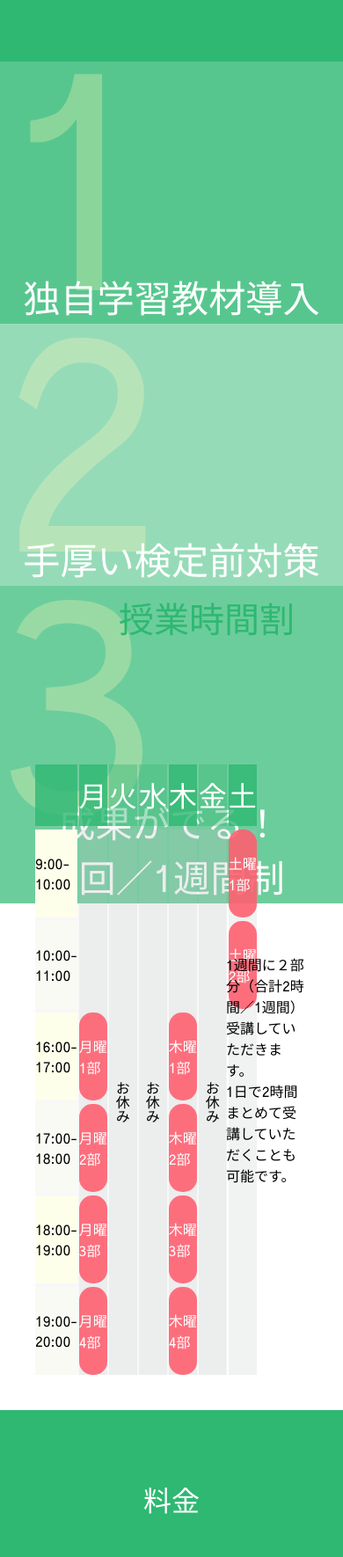
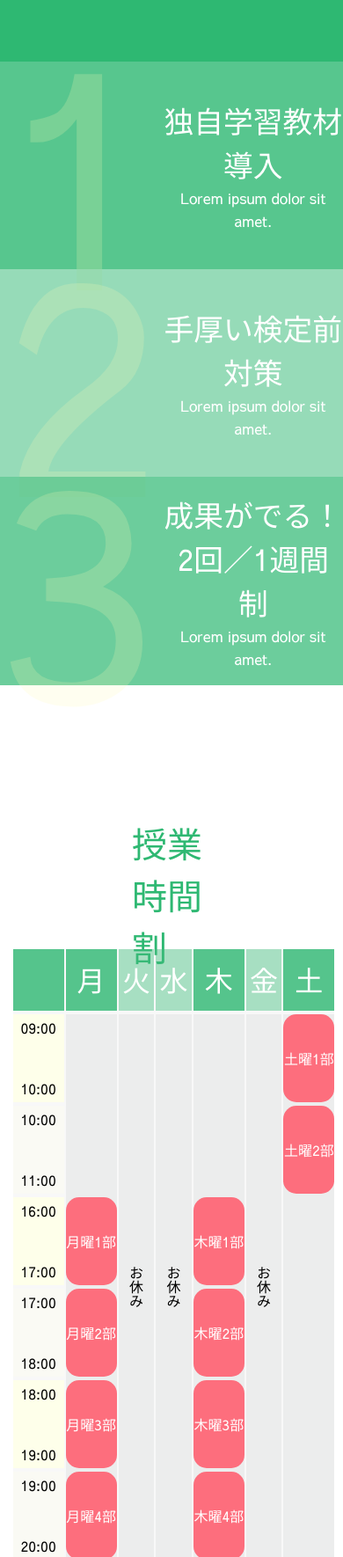
Before and after one commit to Queenshiba/Futaba-Abacus-School, a plain HTML site: page index.html in a window 390 px wide. Shown: the part 943-2713 px from the top of the page at 88% size. Drawn offline with Linux system fonts and the light colour scheme; some packages are replaced by stand-ins of ours.

Commit message:
make it responsive

```diff
--- a/index.html
+++ b/index.html
@@ -30,10 +30,11 @@
         <div class="main">
             <H1>ふたばそろばん</H1>
             <h2>そろばんで計算力・暗記力を伸ばす！</h2>
+        </div>
             <div class="btn-container">
-                <button class="call">体験授業申し込み</button>
+                    <a href="tel:08061758516"><button class="call">体験授業申し込み</button></a>
             </div>
-        </div>
+
     </div>
 
     <!-- landingPage mobile -->
@@ -79,15 +80,24 @@
         <div class="number123">
             <div class="no1">
                 <div class="figure1">1</div>
+                <div class="comment">
                     <div class="comment1">独自学習教材導入</div>
+                    <p>Lorem ipsum dolor sit amet.</p>
+                </div>
             </div>
             <div class="no2">
                 <div class="figure2">2</div>
+                <div class="comment">
                     <div class="comment2">手厚い検定前対策</div>
+                    <p>Lorem ipsum dolor sit amet.</p>
+                </div>
             </div>
             <div class="no3">
                 <div class="figure3">3</div>
+                <div class="comment">
                     <div class="comment3">成果がでる！<br>2回／1週間制</div>
+                    <p>Lorem ipsum dolor sit amet.</p>
+                </div>
             </div>
         </div>
 
@@ -96,6 +106,7 @@
 
     <!-- Schedule -->
     <div id="schedule" class="schedule">
+        <div class="schedule-title">
             <p>授業時間割</p>
         </div>
         <div class="schedule-container">
@@ -114,12 +125,12 @@
                 <div class="Sat">土</div>
                 <div class="SatEmp"></div>
 
-            <div class="time1">9:00-10:00</div>
-            <div class="time2">10:00-11:00</div>
-            <div class="time3">16:00-17:00</div>
-            <div class="time4">17:00-18:00</div>
-            <div class="time5">18:00-19:00</div>
-            <div class="time6">19:00-20:00</div>
+                <div class="time1">09:00<br><br><br>10:00</div>
+                <div class="time2">10:00<br><br><br>11:00</div>
+                <div class="time3">16:00<br><br><br>17:00</div>
+                <div class="time4">17:00<br><br><br>18:00</div>
+                <div class="time5">18:00<br><br><br>19:00</div>
+                <div class="time6">19:00<br><br><br>20:00</div>
                 <div class="class1">土曜1部</div>
                 <div class="class2">土曜2部</div>
                 <div class="class3">月曜1部</div>
@@ -132,11 +143,13 @@
                 <div class="class10">木曜4部</div>
             </div>
             <div class="schedule-detail">
-            <p>1週間に２部分（合計2時間／1週間）受講していただきます。</p>
-            <p>1日で2時間まとめて受講していただくことも可能です。</p>
+                <p>詳細</p>
+                <br>
+                <p>1週間に２コマ分（合計2時間／1週間）受講していただきます。</p>
+                <p>1日で２コマ（２時間）まとめて受講していただくことも可能です。</p>
             </div>
         </div>
-
+    </div>
     <!-- price-->
     <div id="price" class="price">
         <div class="price-title">
@@ -166,13 +179,17 @@
         <div class="map-container">
             <div class="map-detail">
                 <p>松ケ丘自治会館</p>
+                <br>
                 <p>〒664-0024</p>
                 <p>兵庫県伊丹市松ケ丘３丁目11</p>
+                <br>
                 <p>080-6175-8516</p>
                 <p>(受付時間:平日9:00～18:00)</p>
+                <br>
                 <p>教室長:柴田まで</p>
             </div>
             <div id="maps"></div>
+            <!-- <div id="maap">ac</div> -->
         </div>
 
 
--- a/main.js
+++ b/main.js
@@ -27,3 +27,5 @@ function mapAccess() {
     });
     marker.setMap(map);
     }
+
+  // hamburger nav
--- a/style.css
+++ b/style.css
@@ -3,6 +3,11 @@
     margin: 0;
     font-family: 'Sawarabi Gothic', sans-serif;
     box-sizing: border-box;
+
+}
+body {
+    display: flex;
+    flex-direction: column;
 }
 
 /* go back to top botton */
@@ -50,7 +55,10 @@ nav {
 nav a {
     padding: 25px;
 }
+nav > img {
+    margin: auto 0;
 
+}
 .menu-container {
     display: flex;
     align-content: center;
@@ -68,8 +76,9 @@ nav a {
 
 .nav-laptop img {
     height: 50px;
+    width: auto;
     margin-right: auto;
-    padding: 10px;
+    padding-left: 20px;
 }
 
 .LP-laptop {
@@ -85,16 +94,18 @@ nav a {
     display: flex;
     flex-direction: column;
     align-items: center;
-    margin: auto 0;
+    padding-top: 100px;
 }
 
+.btn-container {
+    margin: auto;
+}
 h1 {
     padding: 10px;
     font-size: 3.5em;
 }
 
 h2 {
-    padding-bottom: 70px;
     font-size: 1em;
 }
 
@@ -118,10 +129,7 @@ h2 {
     border-bottom: none;
     /*disappears*/
 }
-@media only screen and (max-width: 480px)  {
-    .LP-laptop {display: none;}
 
-}
 /* LP-mobile */
 .LP-mobile {
     background: url(/img/aGirlUsingAnAbacusdarken.png) no-repeat;
@@ -182,6 +190,7 @@ h2 {
     visibility: visible;
     -webkit-transform: scaleX(1);
     transform: scaleX(1);
+
   }
 .menu  div {
     padding-top: 40px;
@@ -191,9 +200,7 @@ h2 {
     flex-direction: column;
 }
 
-.lang-options a {
-    padding: 10px 15px;
-}
+
 .menu img {
     height: 40px;
     width: auto;
@@ -309,7 +316,7 @@ h2 {
   }
 
   .menu-wrap .menu > div {
-    background: green;
+    background: rgba(47, 184, 114, 0.9);
     /* border-radius: 50%; */
     width: 200vw;
     height: 200vw;
@@ -342,7 +349,7 @@ h2 {
     transition: color 0.4s ease;
   }
 
-  @media only screen and (min-width: 480px)  {
+  @media screen and (min-width: 860px)  {
     .LP-mobile {
         display: none;
     }
@@ -350,6 +357,26 @@ h2 {
         display: none;
     }
 
+}
+@media  (max-width: 860px)  {
+    .LP-laptop {
+        display: none;
+    }
+    .main {
+        padding-top: 100px;
+    }
+
+    .btn-container {
+        padding-top: 50px;
+    }
+    h1 {
+        padding: 10px;
+        font-size: 3.5em;
+    }
+
+    h2 {
+        font-size: 1em;
+    }
 }
 
 
@@ -394,15 +421,20 @@ h2 {
     display: inline-block;
     font-size: 40vh;
     line-height: 0.7em;
-    color: rgb(255, 248, 181, 0.3)
+    color: rgb(255, 248, 181, 0.2)
 }
 
-.comment1 {
+.comment > div {
     color: white;
     margin: auto;
-    font-size: 5vh;
+    font-size: 4vh;
+    text-align: center;
 }
-
+.comment > p {
+    font-size: 2vh;
+    color: white;
+    text-align: center;
+}
 .no2 {
     background: rgb(46, 184, 114, 0.5);
     height: 100%;
@@ -415,14 +447,10 @@ h2 {
     display: inline-block;
     font-size: 40vh;
     line-height: 0.7em;
-    color: rgb(255, 248, 181, 0.3)
+    color: rgb(255, 248, 181, 0.2)
 }
 
-.comment2 {
-    color: white;
-    margin: auto;
-    font-size: 5vh;
-}
+
 
 .no3 {
     background: rgb(46, 184, 114, 0.7);
@@ -436,59 +464,76 @@ h2 {
     display: inline-block;
     font-size: 40vh;
     line-height: 0.7em;
-    color: rgb(255, 248, 181, 0.3)
+    color: rgb(255, 248, 181, 0.2)
 }
 
-.comment3 {
-    color: white;
-    margin: auto;
-    font-size: 5vh;
-    word-break: pre-wrap;
-    margin: auto;
-}
-@media only screen and (max-width: 480px)  {
+
+@media only screen and (max-width: 800px)  {
     .number123  {
         display: flex;
-        flex-direction: column;}
+        flex-direction: column;
+        height: auto;
 
-
+    }
+    .number123 > div {
+        font-size: 1em;
+    }
+    .no1 {
+        display: flex;
+        flex-direction: row;
+    }
+    .no2 {
+        display: flex;
+        flex-direction: row;
+    }
+    .no3 {
+        display: flex;
+        flex-direction: row;
+    }
+    .comment {
+        margin: auto;
+    }
 }
 
 /* schedule */
-
 .schedule {
-    height: 15vh;
-    font-size: 2.5em;
-    color: rgb(46, 184, 114, 1);
-    height: 30vh;
+    /* background: red; */
     display: flex;
     flex-direction: column;
-    text-align: center;
+    height: 150vh;
 }
 
-.schedule p {
-    margin: auto 0;
-    padding-left: 80px;
+.schedule-title {
+    color: rgb(46, 184, 114, 1);
+    padding: 150px;
+}
+
+.schedule-title > p {
+    font-size: 2.5em;
+    display: flex;
+    justify-content: center;
+
 }
 
 .schedule-container {
     display: flex;
     flex-direction: row;
-    padding: 40px;
+    padding-left: 20px;
 }
 
+
 .grid-container {
+    font-size: 1em;
     display: grid;
+    height: 100%;
     width: 70%;
     margin: 0 auto;
     column-gap: 2px;
     row-gap: 4px;
     background: rgba(190, 191, 192, 0.11);
-    grid-template-columns: 2fr 1fr 1fr 1fr 1fr 1fr 1fr;
+    grid-template-columns: 1fr 1fr 0.7fr 0.7fr 1fr 0.7fr 1fr;
     grid-template-rows: 70px 100px 100px 100px 100px 100px 100px;
-    /* align-items: center;
-    justify-items: center;
-    place-items: center; */
+
 }
 
 .grid-container div {
@@ -685,7 +730,36 @@ h2 {
 
 .schedule-detail {
     margin: auto 0;
+    width: 60%;
+    height: 30vh;
+    padding-left: 40px;
 }
+
+@media only screen and (max-width: 800px)  {
+    .schedule-container  {
+        display: flex;
+        flex-direction: column;
+        padding-left: 5px;
+        /* height: 140vh; */
+    }
+    .grid-container {
+        height: auto;
+        width: 95%;
+
+    }
+    .schedule-title {
+        height: 20vh;
+
+    }
+    .schedule-detail  {
+        display: flex;
+        flex-direction: column;
+        padding-top: 100px;
+        width: 100%;
+
+    }
+}
+
 
 .price {
     height: 80vh;
@@ -698,7 +772,7 @@ h2 {
     justify-content: center;
 }
 
-.price-title>p {
+.price-title > p {
     display: flex;
     margin: auto 0;
     color: white;
@@ -712,7 +786,7 @@ h2 {
     justify-content: center;
 }
 
-.price-detail>p {
+.price-detail > p {
     display: flex;
     margin: auto 0;
 }
@@ -728,7 +802,7 @@ h2 {
     justify-content: center;
 }
 
-.yearlytimeline-title>p {
+.yearlytimeline-title > p {
     display: flex;
     margin: auto 0;
     color: white;
@@ -742,7 +816,7 @@ h2 {
     justify-content: center;
 }
 
-.yearlytimeline-detail>p {
+.yearlytimeline-detail > p {
     display: flex;
     margin: auto 0;
 }
@@ -770,13 +844,13 @@ h2 {
     width: 50%;
     display: flex;
     flex-direction: column;
+    margin: auto 0;
 }
 
 .map-detail>p {
-    /* margin: auto ; */
+
     display: flex;
-    justify-content: center;
-    /* align-content: center; */
+    padding-left: 50px;
 }
 
 .map-container {
@@ -790,6 +864,28 @@ h2 {
     width: 40%;
     height: 300px;
     background-color: grey;
+
+}
+
+
+@media only screen and (max-width: 800px)  {
+    .map-container {
+        display: flex;
+        flex-direction: column-reverse;
+        height: 90vh;
+        margin-top: 5%;
+    }
+    #maps {
+        width: 80%;
+        padding-top: 50px;
+    }
+    .map {
+        height: 120vh;
+    }
+    .map-detail {
+        width: 90%;
+        padding: 30px;
+    }
 }
 
 footer {
@@ -820,6 +916,7 @@ footer img {
 .footer-links {
     margin: auto 0;
     display: flex;
+    flex-wrap: wrap;
     justify-content: center;
 }
 
@@ -833,6 +930,7 @@ footer img {
 .Copyright {
     margin: auto 0;
     flex-direction: column;
+    flex-wrap: wrap;
 }
 
 .Copyright>p {
```
Lines whose indentation alone changed are shown as unchanged.
